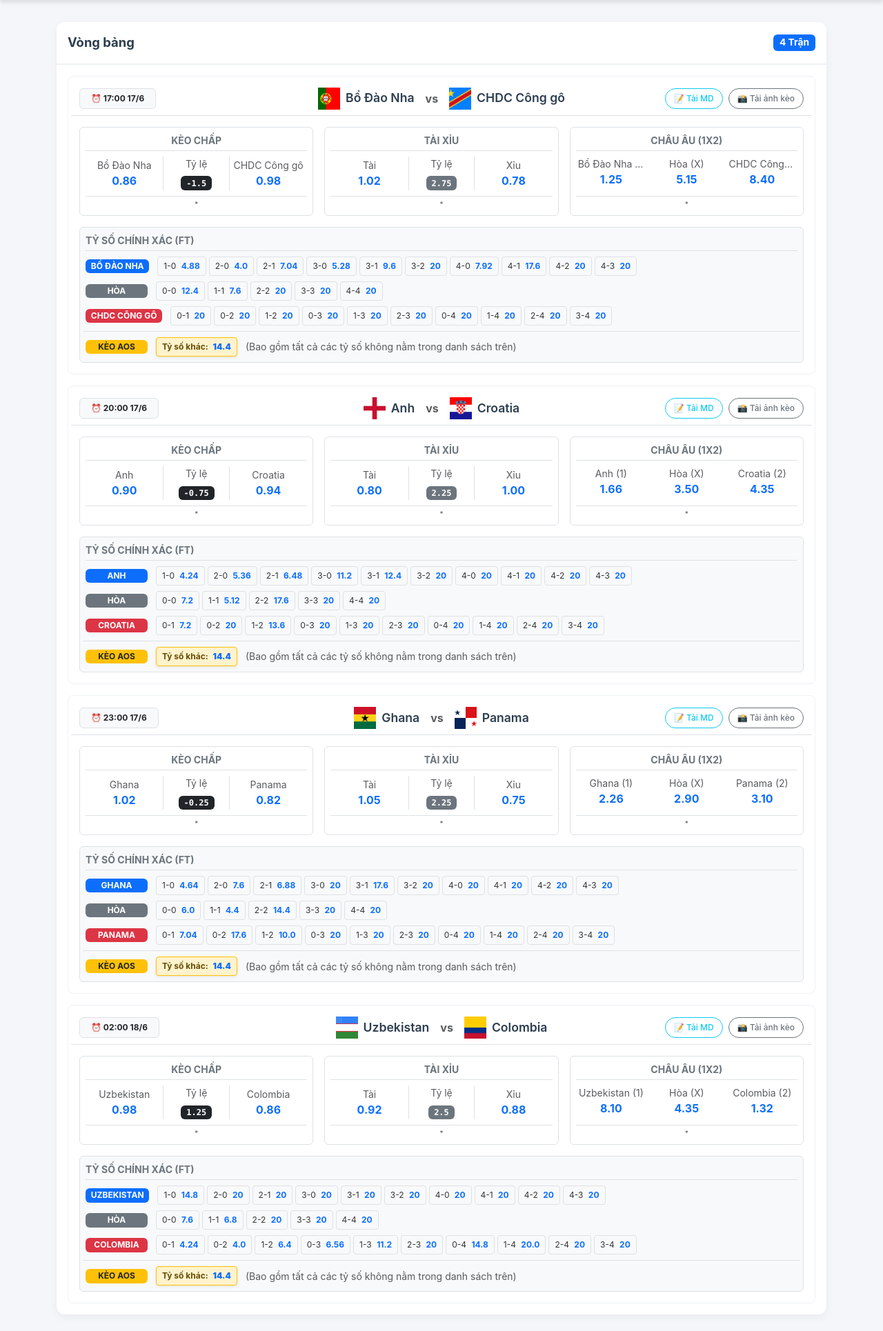
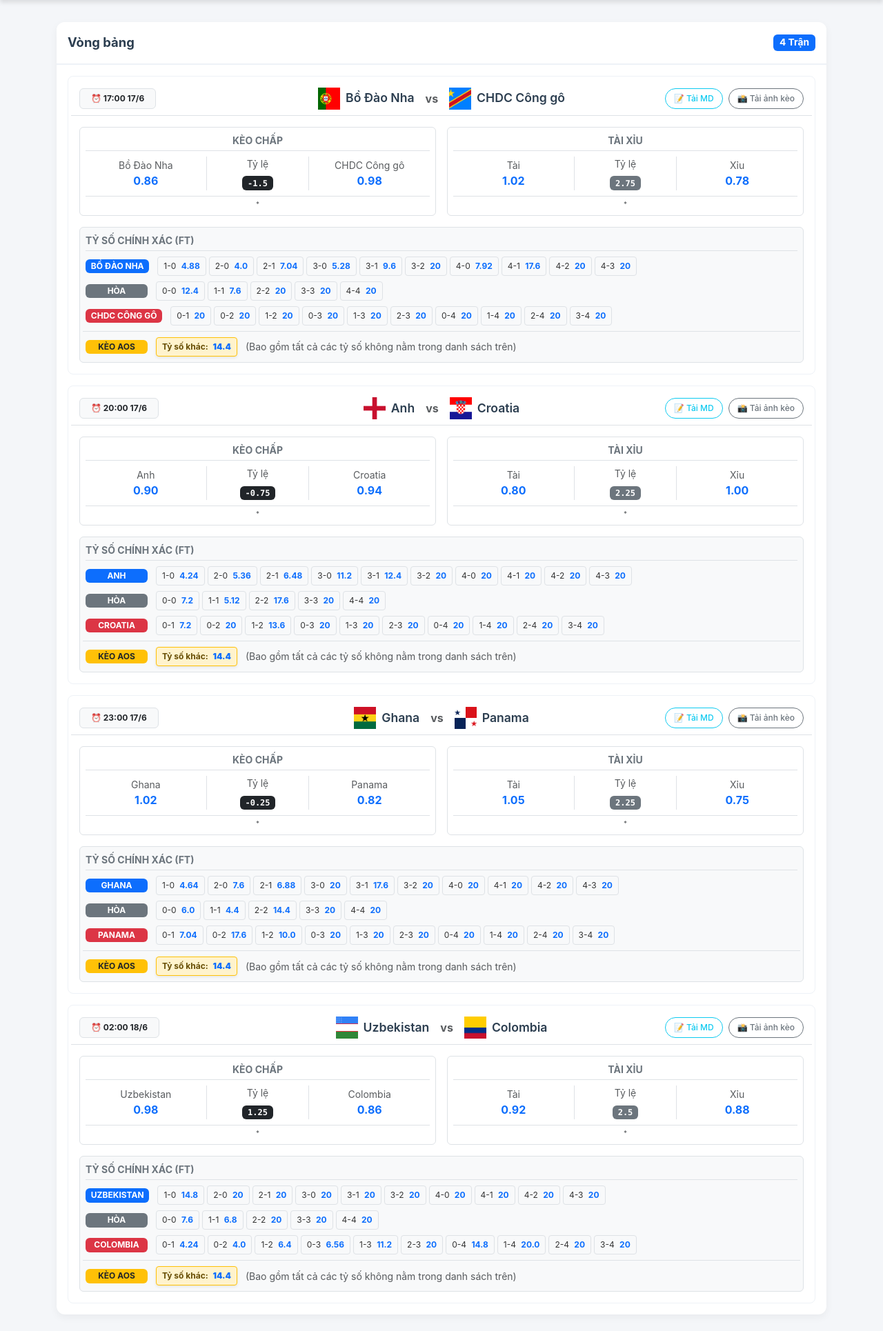
Before and after one commit to CloudHoang/NhaCai, a Flask app: page / in a window 1280 px wide. Shown: the part 205-2135 px from the top of the page at 69% size. Run offline with Flask 3, Linux system fonts and the light colour scheme.

Commit message:
hide 1x2

```diff
--- a/data/matches.json
+++ b/data/matches.json
@@ -573,7 +573,7 @@
         "companyId": "31",
         "homeScore": "2",
         "awayScore": "1",
-        "otherScoresOdds": "69",
+        "otherScoresOdds": "64",
         "odds": "6.88"
       },
       {
@@ -865,7 +865,7 @@
         "companyId": "31",
         "homeScore": "4",
         "awayScore": "1",
-        "otherScoresOdds": "14.5",
+        "otherScoresOdds": "14",
         "odds": "20"
       },
       {
@@ -873,7 +873,7 @@
         "companyId": "31",
         "homeScore": "4",
         "awayScore": "2",
-        "otherScoresOdds": "14.5",
+        "otherScoresOdds": "14",
         "odds": "20"
       },
       {
--- a/templates/index.html
+++ b/templates/index.html
@@ -191,7 +191,7 @@
                         <!-- Khu vực kèo chính xếp hàng ngang -->
                         <div class="row g-3">
                             <!-- Kèo Chấp -->
-                            <div class="col-md-4">
+                            <div class="col-md-6">
                                 <div class="card p-2 border shadow-none h-100 mb-0 d-flex flex-column justify-content-between">
                                     <div>
                                         <div class="text-center fw-bold text-secondary mb-2 small border-bottom pb-1">KÈO CHẤP</div>
@@ -221,7 +221,7 @@
                             </div>
 
                             <!-- Tài Xỉu -->
-                            <div class="col-md-4">
+                            <div class="col-md-6">
                                 <div class="card p-2 border shadow-none h-100 mb-0 d-flex flex-column justify-content-between">
                                     <div>
                                         <div class="text-center fw-bold text-secondary mb-2 small border-bottom pb-1">TÀI XỈU</div>
@@ -246,38 +246,6 @@
                                     </div>
                                     <div class="text-center text-muted border-top pt-1 mt-2" style="font-size: 0.625rem;">
                                         *{{ m.ou_desc }}
-                                    </div>
-                                </div>
-                            </div>
-
-                            <!-- Châu Âu (1X2) -->
-                            <div class="col-md-4">
-                                <div class="card p-2 border shadow-none h-100 mb-0 d-flex flex-column justify-content-between">
-                                    <div>
-                                        <div class="text-center fw-bold text-secondary mb-2 small border-bottom pb-1">CHÂU ÂU (1X2)</div>
-                                        {% if m.odds and m.odds.europe %}
-                                            <div class="d-flex justify-content-around text-center align-items-center">
-                                                <div style="width: 30%;">
-                                                    <div class="text-muted small text-truncate" title="{{ m.homeName }} (1)">{{ m.homeName }} (1)</div>
-                                                    <div class="text-primary fw-bold">{{ m.odds.europe.instantHome }}</div>
-                                                </div>
-                                                <div class="border-start h-50"></div>
-                                                <div style="width: 30%;">
-                                                    <div class="text-muted small">Hòa (X)</div>
-                                                    <div class="text-primary fw-bold">{{ m.odds.europe.instantDraw }}</div>
-                                                </div>
-                                                <div class="border-start h-50"></div>
-                                                <div style="width: 30%;">
-                                                    <div class="text-muted small text-truncate" title="{{ m.awayName }} (2)">{{ m.awayName }} (2)</div>
-                                                    <div class="text-primary fw-bold">{{ m.odds.europe.instantAway }}</div>
-                                                </div>
-                                            </div>
-                                        {% else %}
-                                            <div class="text-muted text-center my-auto">-</div>
-                                        {% endif %}
-                                    </div>
-                                    <div class="text-center text-muted border-top pt-1 mt-2" style="font-size: 0.625rem;">
-                                        *{{ m.eu_desc }}
                                     </div>
                                 </div>
                             </div>
```
Also changed, not shown: index.html (+8 -128 lines), .claude/scheduled_tasks.json, panama.png (added).
